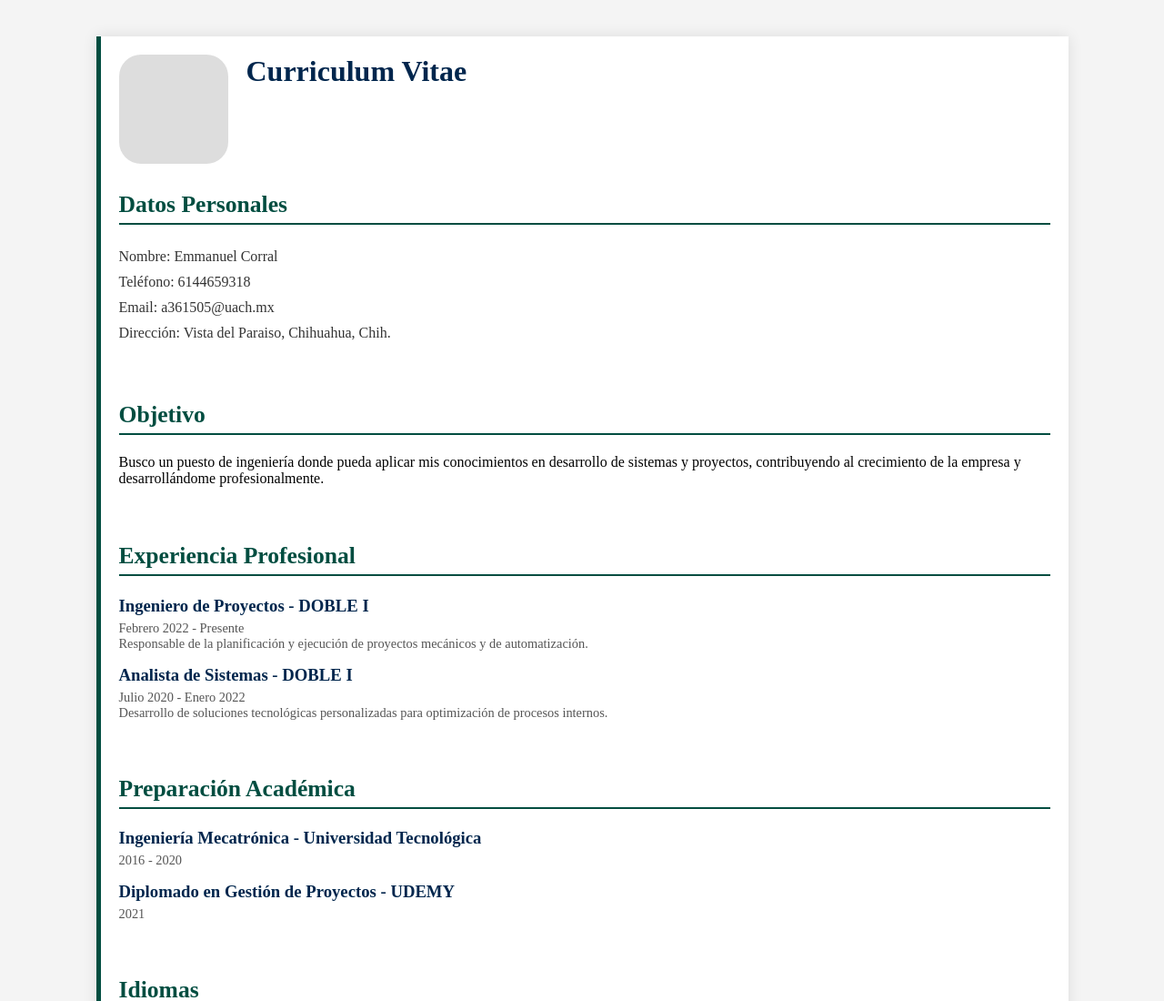
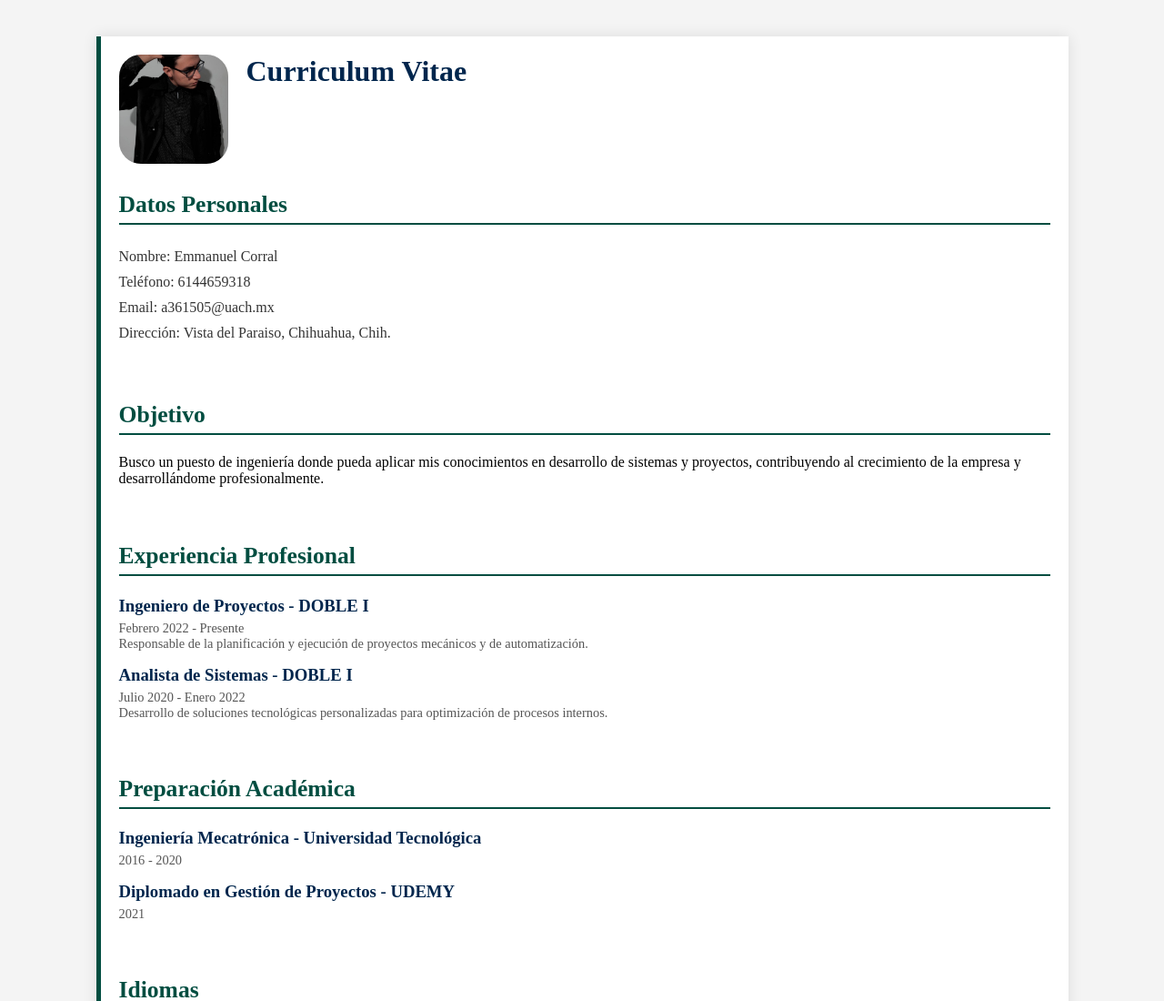
Before and after one commit to LaloCrawford1/CURRICULUM-VITAE, a plain HTML site: page Index.html in a window 1280 px wide. Shown: the top 1100 px of the page at 91% size. Drawn offline with Linux system fonts and the light colour scheme.

Commit message:
Update Index.html

```diff
--- a/Index.html
+++ b/Index.html
@@ -94,7 +94,7 @@
         <div class="header">
             <!-- Espacio para la foto -->
             <div class="photo">
-                <src="images/foto.jpeg" alt="Foto de perfil">
+                <img src="./foto.jpeg" alt="Foto de perfil">
             </div>
             <h1>Curriculum Vitae</h1>
         </div>
```
